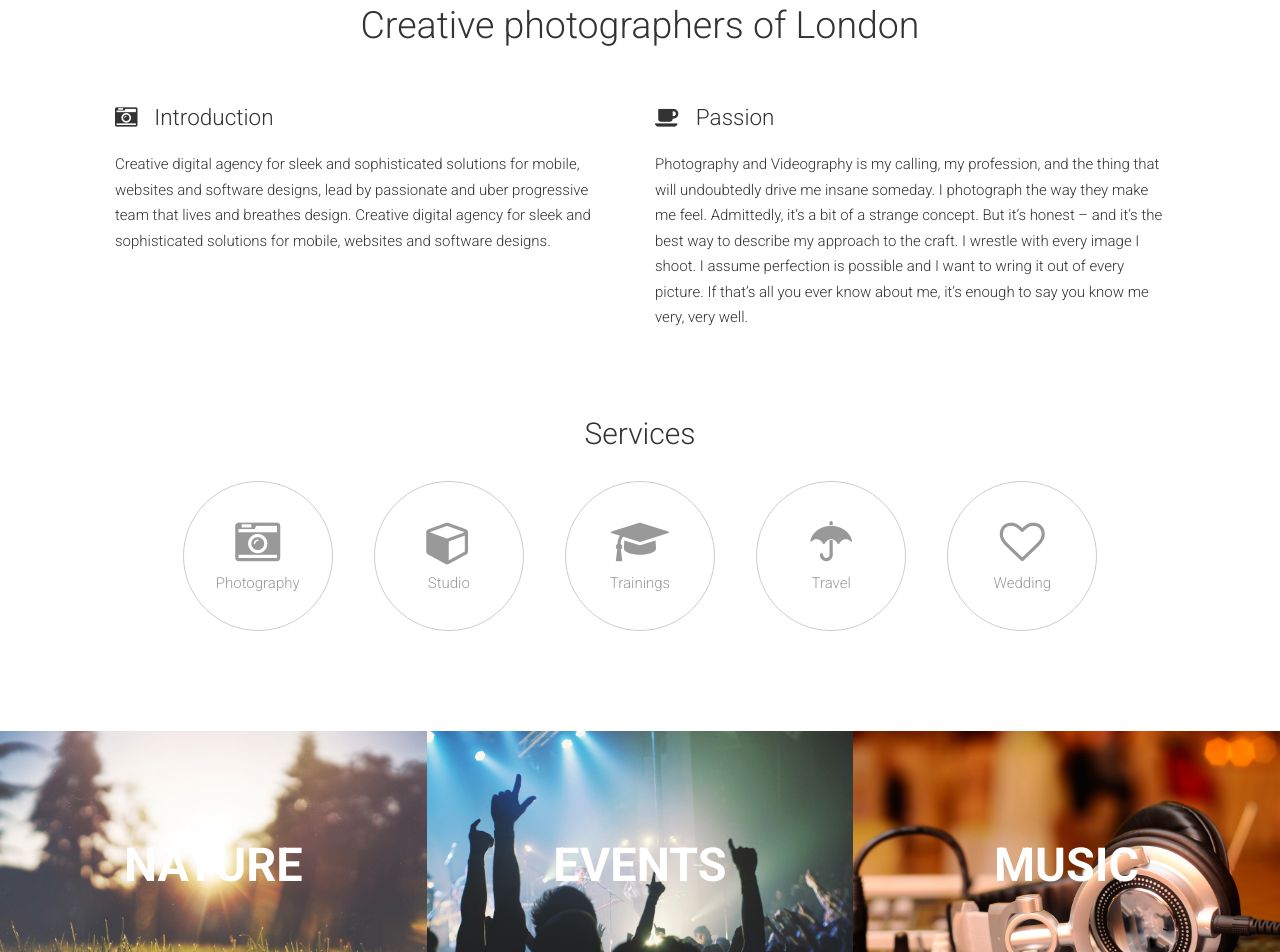
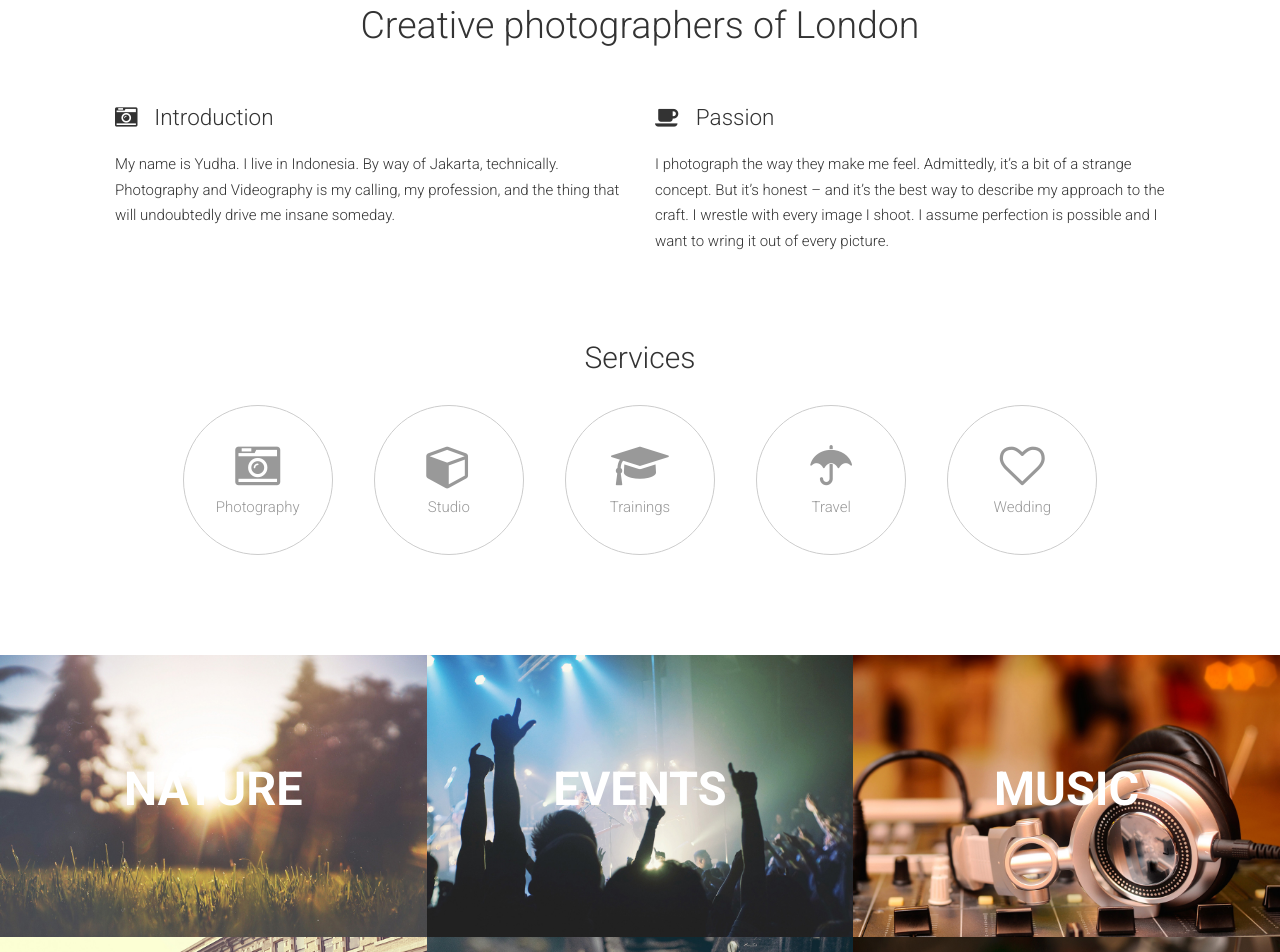
Before and after one commit to argubihelmi/viewfinder_y, a plain HTML site: page index.html in a window 1280 px wide. Shown: the part 783-1735 px from the top of the page. Drawn offline with Linux system fonts and the light colour scheme.

Commit message:
Update About Me

```diff
--- a/index.html
+++ b/index.html
@@ -126,13 +126,13 @@
   <div class="row">
   <div class="col-sm-6 wowload fadeInLeft">
     <h4><i class="fa fa-camera-retro"></i> Introduction </h4>
-    <p>Creative digital agency for sleek and sophisticated solutions for mobile, websites and software designs, lead by passionate and uber progressive team that lives and breathes design. Creative digital agency for sleek and sophisticated solutions for mobile, websites and software designs.</p>
+    <p>My name is Yudha. I live in Indonesia. By way of Jakarta, technically. Photography and Videography is my calling, my profession, and the thing that will undoubtedly drive me insane someday.</p>
 
 
   </div>
   <div class="col-sm-6 wowload fadeInRight">
   <h4><i class="fa fa-coffee"></i> Passion</h4>
-  <p>Photography and Videography is my calling, my profession, and the thing that will undoubtedly drive me insane someday. I photograph the way they make me feel. Admittedly, it’s a bit of a strange concept. But it’s honest – and it’s the best way to describe my approach to the craft. I wrestle with every image I shoot. I assume perfection is possible and I want to wring it out of every picture. If that’s all you ever know about me, it’s enough to say you know me very, very well.</p>
+  <p>I photograph the way they make me feel. Admittedly, it’s a bit of a strange concept. But it’s honest – and it’s the best way to describe my approach to the craft. I wrestle with every image I shoot. I assume perfection is possible and I want to wring it out of every picture.</p>
   </div>
   </div>
 
```
